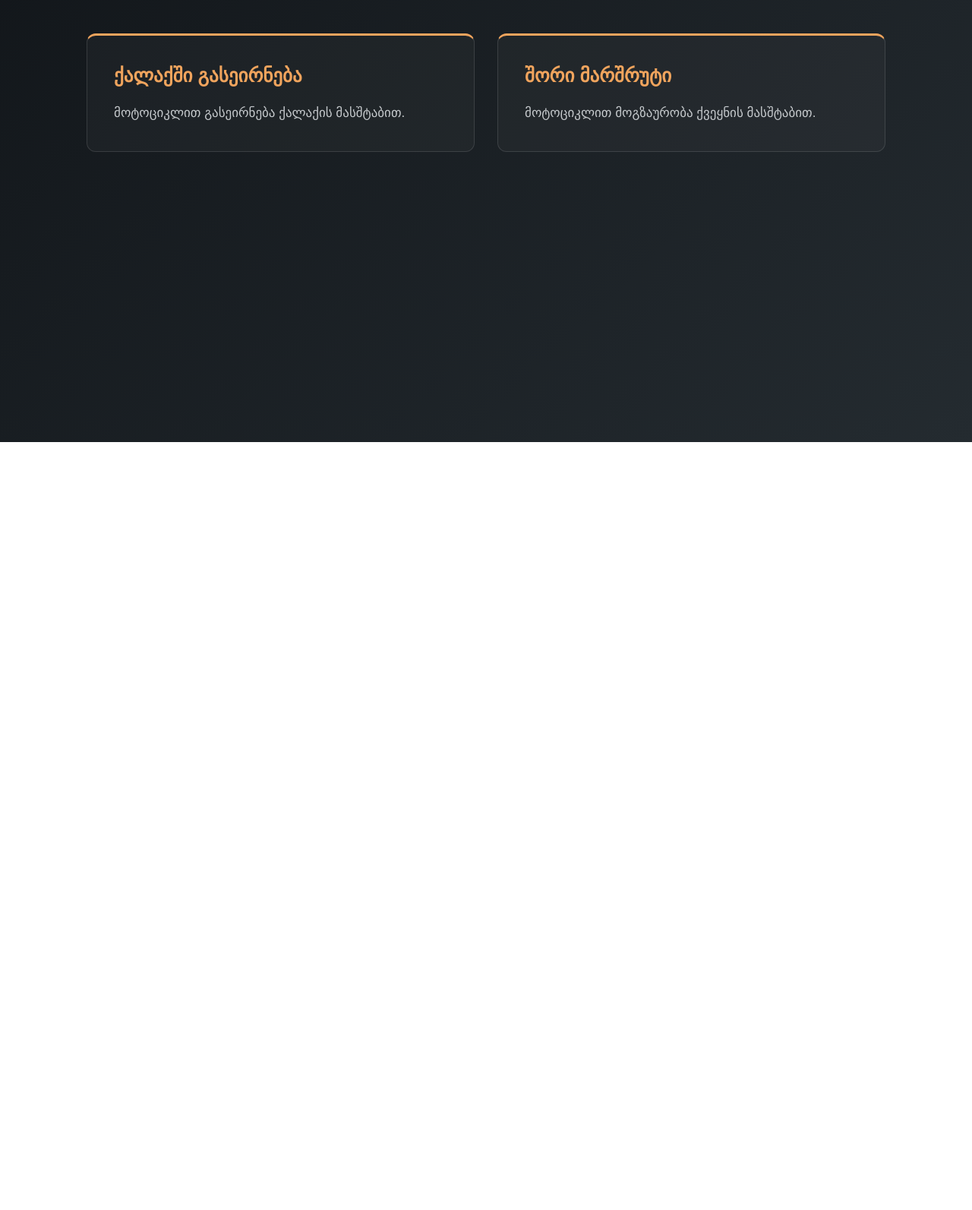
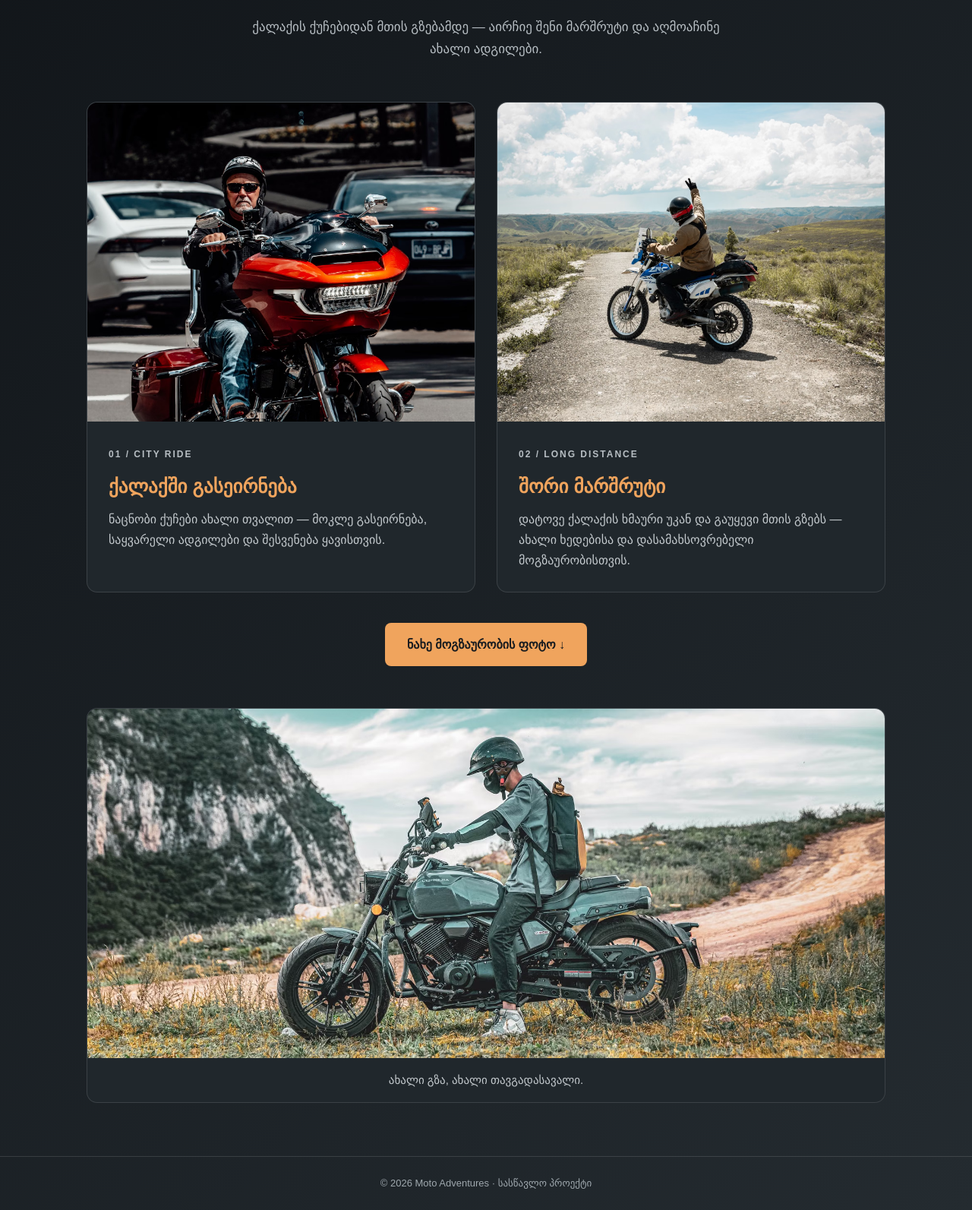
Before and after one commit to kikvadzemisho1-sys/moto-adventures, a plain HTML site: page index.html in a window 1280 px wide. Shown: the part 218-1811 px from the top of the page at 76% size. Before the commit the page ends 800 px from the top, so only its background shows below. Drawn offline with Linux system fonts and the light colour scheme.

Commit message:
Update layout and add motorcycle travel photos

```diff
--- a/index.html
+++ b/index.html
@@ -1,21 +1,75 @@
-<!DOCTYPE html>
+<!doctype html>
 <html lang="ka">
   <head>
-    <meta charset="UTF-8">
-    <meta name="viewport" content="width=device-width, initial-scale=1.0">
+    <meta charset="UTF-8" />
+    <meta name="viewport" content="width=device-width, initial-scale=1.0" />
     <title>Moto Adventures</title>
-    <link rel="stylesheet" href="style.css">
+    <link rel="stylesheet" href="style.css" />
   </head>
+
   <body>
     <main>
-    <H1>თავგადასავალი ორ ბორბალზე</H1>
-    <div class="rides">
-    <div class="ride"><h2>ქალაქში გასეირნება</h2>
-    <p>მოტოციკლით გასეირნება ქალაქის მასშტაბით.</p>
+      <header class="intro">
+        <p class="eyebrow">MOTO ADVENTURES</p>
+        <h1>თავგადასავალი ორ ბორბალზე</h1>
+        <p class="intro-text">
+          ქალაქის ქუჩებიდან მთის გზებამდე — აირჩიე შენი მარშრუტი და აღმოაჩინე
+          ახალი ადგილები.
+        </p>
+      </header>
+
+      <section class="rides" aria-label="მოგზაურობის ტიპები">
+        <article class="ride">
+          <img
+            class="ride-image city-image"
+            src="images/city-ride.jpg"
+            alt="მოტოციკლისტი წითელი მოტოციკლით ქალაქის ქუჩაში"
+          />
+
+          <div class="ride-content">
+            <span class="ride-number">01 / CITY RIDE</span>
+            <h2>ქალაქში გასეირნება</h2>
+            <p>
+              ნაცნობი ქუჩები ახალი თვალით — მოკლე გასეირნება, საყვარელი ადგილები
+              და შესვენება ყავისთვის.
+            </p>
           </div>
-    <div class="ride"><h2>შორი მარშრუტი</h2>
-    <p>მოტოციკლით მოგზაურობა ქვეყნის მასშტაბით.</p>
+        </article>
+
+        <article class="ride">
+          <img
+            class="ride-image mountain-image"
+            src="images/mountain-ride.jpg"
+            alt="მოტომოგზაური მთის გზაზე ხელს მაღლა სწევს"
+          />
+
+          <div class="ride-content">
+            <span class="ride-number">02 / LONG DISTANCE</span>
+            <h2>შორი მარშრუტი</h2>
+            <p>
+              დატოვე ქალაქის ხმაური უკან და გაუყევი მთის გზებს — ახალი ხედებისა
+              და დასამახსოვრებელი მოგზაურობისთვის.
+            </p>
           </div>
+        </article>
+      </section>
+
+      <div class="actions">
+        <a class="button" href="#travel-photo"> ნახე მოგზაურობის ფოტო ↓ </a>
+      </div>
+
+      <figure class="travel" id="travel-photo">
+        <img
+          class="travel-image"
+          src="images/moto-trip.jpg"
+          alt="მოტოციკლისტი მოტოციკლზე ზის მთებისა და კლდოვანი პეიზაჟის ფონზე"
+        />
+        <figcaption>ახალი გზა, ახალი თავგადასავალი.</figcaption>
+      </figure>
     </main>
+
+    <footer>
+      <p>© 2026 Moto Adventures · სასწავლო პროექტი</p>
+    </footer>
   </body>
 </html>
--- a/style.css
+++ b/style.css
@@ -1,10 +1,9 @@
-main {
-    max-width: 900px;
-    margin: 0 auto;
-    padding: 60px 20px;
-}
 * {
   box-sizing: border-box;
+}
+
+html {
+  scroll-behavior: smooth;
 }
 
 body {
@@ -16,19 +15,36 @@ body {
   line-height: 1.7;
 }
 
+img {
+  display: block;
+  max-width: 100%;
+}
+
 main {
   max-width: 1100px;
   margin: 0 auto;
-    padding: 100px 24px 80px;
+  padding: 80px 24px 70px;
+}
+
+/* სათაური */
+.intro {
+  max-width: 850px;
+  margin: 0 auto 55px;
+  text-align: center;
+}
+
+.eyebrow {
+  margin: 0 0 16px;
+  color: #f0a45d;
+  font-size: 13px;
+  font-weight: 700;
+  letter-spacing: 4px;
 }
 
 h1 {
-    max-width: 850px;
-    margin: 0 auto 65px;
-    font-size: 52px;
-    line-height: 1.25;
-    text-align: center;
-    color: #f5f0e8;
+  margin: 0;
+  font-size: clamp(28px, 5vw, 52px);
+  line-height: 1.3;
 }
 
 h1::after {
@@ -36,76 +52,91 @@ h1::after {
   display: block;
   width: 80px;
   height: 4px;
-    margin: 28px auto 0;
+  margin: 25px auto;
+  border-radius: 4px;
   background-color: #f0a45d;
-    border-radius: 2px;
+}
+
+.intro-text {
+  max-width: 640px;
+  margin: 0 auto;
+  color: #b7bec3;
+  font-size: 17px;
 }
 
 .rides {
-    display: flex;
-    gap: 30px;
+  display: grid;
+  grid-template-columns: repeat(2, minmax(0, 1fr));
+  gap: 28px;
 }
 
 .ride {
-    flex: 1;
-    min-width: 0;
-    padding: 35px;
-    background-color: #ffffff08;
+  overflow: hidden;
+  background-color: #20272c;
   border: 1px solid #ffffff1f;
-    border-top: 3px solid #f0a45d;
-    border-radius: 12px;
-
+  border-radius: 14px;
   transition:
     transform 0.25s ease,
-        background-color 0.25s ease,
-        border-color 0.25s ease;
+    border-color 0.25s ease,
+    box-shadow 0.25s ease;
 }
 
-.ride:hover {
-    transform: translateY(-6px);
-    background-color: #ffffff0f;
-    border-color: #f0a45d;
+.ride-image {
+  width: 100%;
+  height: 420px;
+  object-fit: cover;
+}
+
+.city-image {
+  object-position: center top;
+}
+
+.mountain-image {
+  object-position: center 60%;
+}
+
+.ride-content {
+  padding: 28px;
+}
+
+.ride-number {
+  color: #b7bec3;
+  font-size: 12px;
+  font-weight: 700;
+  letter-spacing: 2px;
 }
 
 .ride h2 {
-    margin: 0 0 18px;
+  margin: 12px 0;
+  color: #f0a45d;
   font-size: 25px;
   line-height: 1.4;
-    color: #f0a45d;
 }
 
 .ride p {
   margin: 0;
-    font-size: 17px;
-    color: #c5c9cc;
+  color: #c3c9cd;
+  font-size: 16px;
 }
 
 .actions {
-    margin-top: 45px;
+  margin-top: 40px;
   text-align: center;
 }
 
 .button {
   display: inline-block;
-    padding: 14px 30px;
-    border: 2px solid transparent;
-    border-radius: 6px;
-
+  padding: 14px 28px;
+  border: 1px solid transparent;
+  border-radius: 8px;
   background-color: #f0a45d;
-    color: #15191d;
-
+  color: #171b1f;
   font-size: 16px;
   font-weight: 700;
   text-decoration: none;
-
   transition:
-        background-color 0.25s ease,
-        transform 0.25s ease;
-}
-
-.button:hover {
-    background-color: #ffc080;
-    transform: translateY(-3px);
+    background-color 0.2s ease,
+    transform 0.2s ease;
 }
 
 .button:focus-visible {
@@ -113,82 +144,120 @@ h1::after {
   outline-offset: 5px;
 }
 
+.travel {
+  margin: 55px 0 0;
+  overflow: hidden;
+  border: 1px solid #ffffff1f;
+  border-radius: 14px;
+  background-color: #20272c;
+  scroll-margin-top: 24px;
+}
+
 .travel-image {
-    display: block;
   width: 100%;
-    height: 350px;
-    margin-top: 65px;
+  height: clamp(260px, 40vw, 460px);
   object-fit: cover;
-    border-radius: 12px;
+  object-position: center bottom;
+}
+
+.travel figcaption {
+  padding: 16px 20px;
+  color: #c3c9cd;
+  font-size: 15px;
+  text-align: center;
 }
 
 footer {
-    padding: 25px 20px;
+  padding: 24px;
   border-top: 1px solid #ffffff1f;
+  color: #9fa8ae;
   text-align: center;
-    color: #9ca4aa;
-    font-size: 14px;
+  font-size: 13px;
 }
 
 footer p {
   margin: 0;
 }
 
+@media (hover: hover) {
+  .ride:hover {
+    transform: translateY(-5px);
+    border-color: #f0a45d;
+    box-shadow: 0 14px 30px #00000033;
+  }
+
+  .button:hover {
+    background-color: #ffb978;
+    transform: translateY(-2px);
+  }
+}
+
 @media (max-width: 768px) {
   main {
-        padding: 60px 20px;
+    padding: 55px 20px 50px;
   }
 
-    h1 {
-        font-size: 36px;
-        margin-bottom: 40px;
+  .intro {
+    margin-bottom: 35px;
+  }
+
+  .intro-text {
+    font-size: 15px;
   }
 
   .rides {
-        flex-direction: column;
+    grid-template-columns: 1fr;
     gap: 24px;
   }
 
-    .ride {
-        padding: 28px;
+  .ride-image {
+    height: auto;
+    aspect-ratio: 4 / 3;
+  }
+
+  .ride-content {
+    padding: 24px;
   }
 
   .ride h2 {
-        font-size: 22px;
+    font-size: 23px;
   }
 
-    .travel-image {
-        height: 250px;
+  .travel {
     margin-top: 40px;
   }
 }
 
 @media (max-width: 480px) {
-    h1 {
-        font-size: 28px;
+  main {
+    padding-right: 16px;
+    padding-left: 16px;
   }
 
-    .ride {
-        padding: 22px;
+  .eyebrow {
+    font-size: 11px;
+    letter-spacing: 3px;
   }
 
-    .ride p {
-        font-size: 16px;
+  .ride-content {
+    padding: 20px;
   }
 
   .button {
     width: 100%;
+    padding: 14px 16px;
+    font-size: 14px;
   }
 }
 
 @media (prefers-reduced-motion: reduce) {
+  html {
+    scroll-behavior: auto;
+  }
+
   .ride,
   .button {
     transition: none;
-    }
-
-    .ride:hover,
-    .button:hover {
     transform: none;
   }
 }
```
Also changed, not shown: images/city-ride.jpg (added), images/moto-trip.jpg (added), images/mountain-ride.jpg (added). Lines whose indentation alone changed are shown as unchanged.
